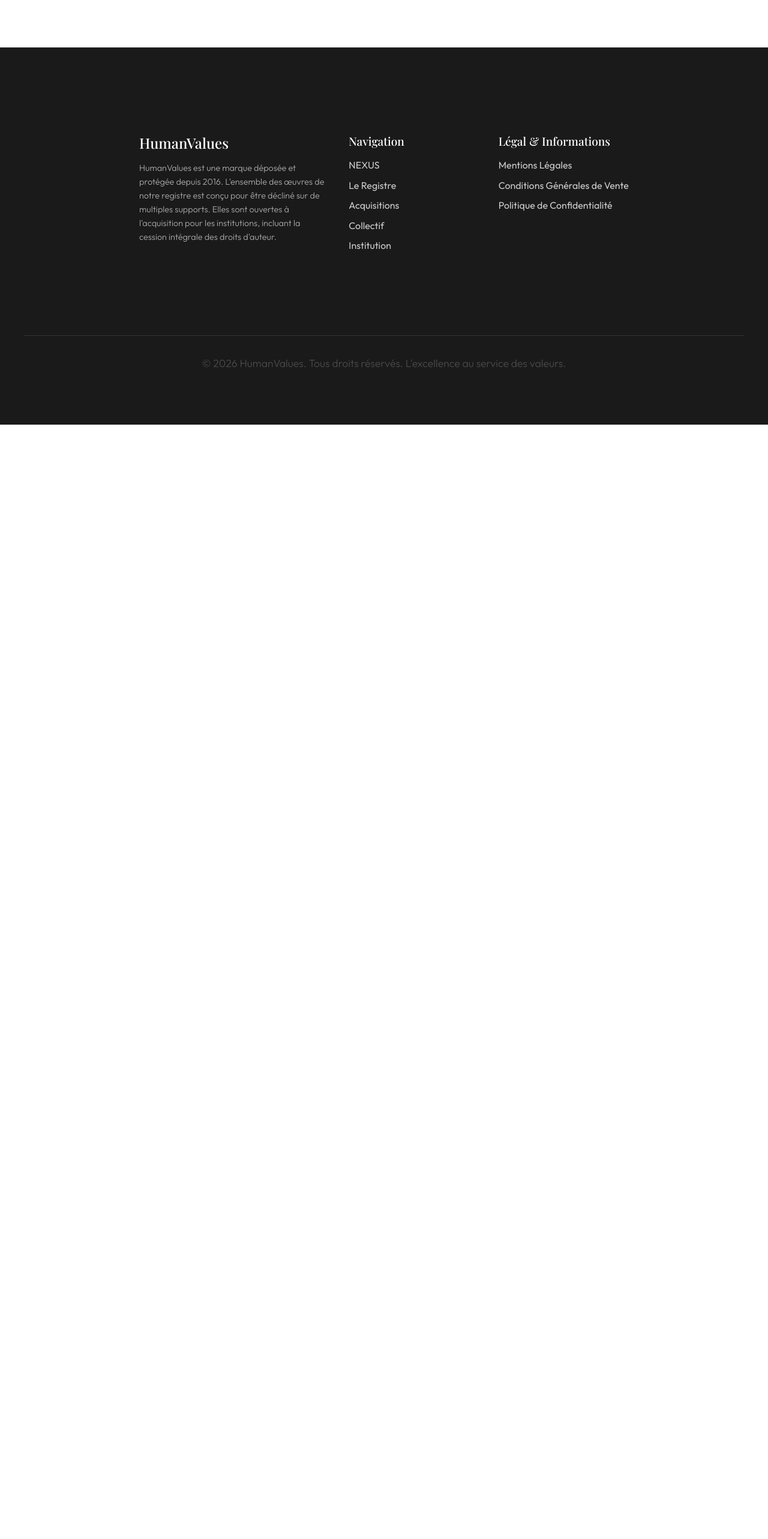
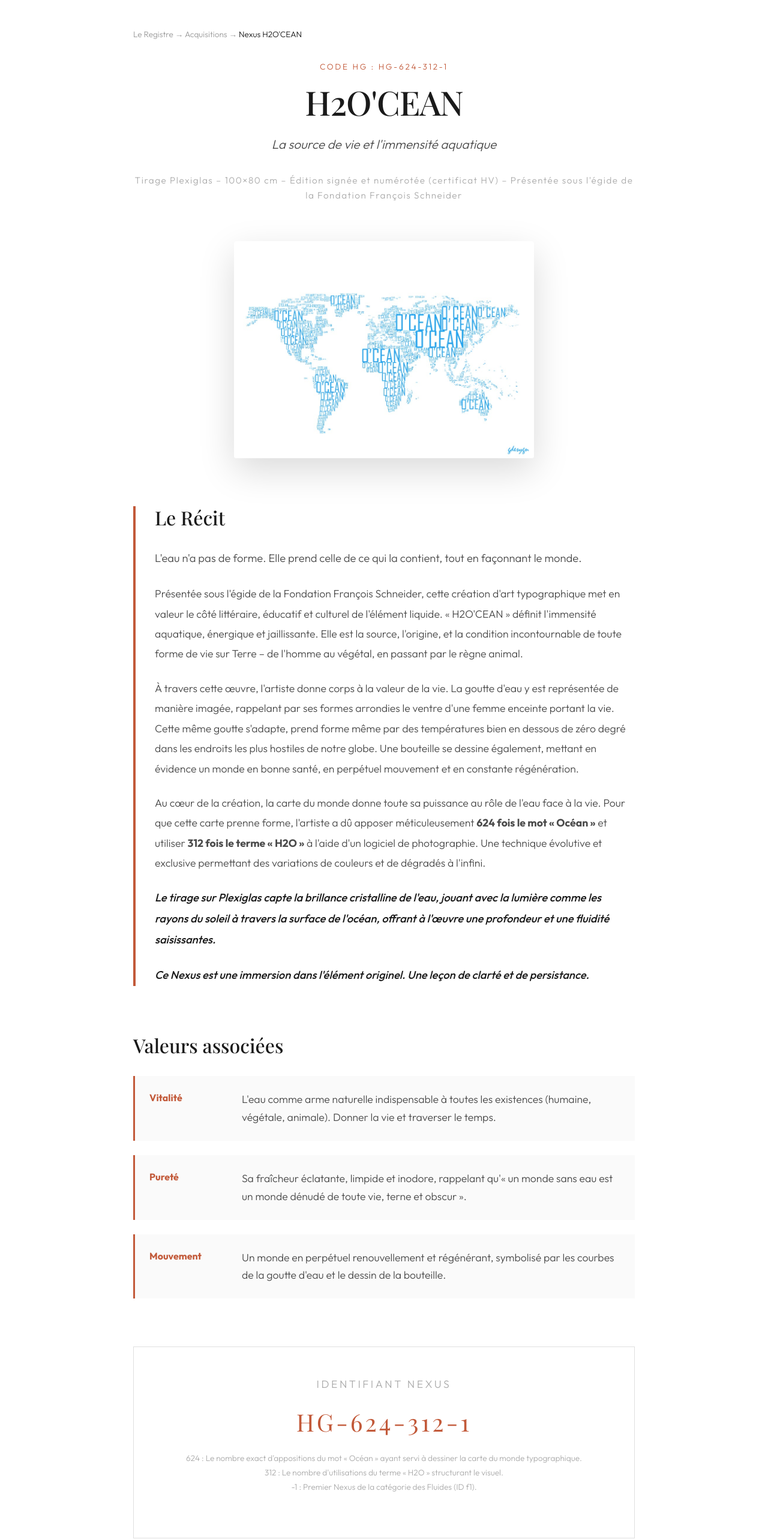
Before and after one commit to gdesygn/humanvalues, a React (Vite) app: page /nexus/ocean in a window 1280 px wide. Shown: the part 120-2686 px from the top of the page at 60% size. Before the commit the page ends 828 px from the top, so only its background shows below. Built offline with nearby package versions, Linux system fonts and the light colour scheme; a web font is replaced by a local one.

Commit message:
feat: add Nexus page for H2O'CEAN

```diff
--- a/src/App.jsx
+++ b/src/App.jsx
@@ -15,6 +15,7 @@ import NexusAli from './pages/NexusAli';
 import NexusEiffel from './pages/NexusEiffel';
 import NexusResilience from './pages/NexusResilience';
 import NexusCantona from './pages/NexusCantona';
+import NexusOcean from './pages/NexusOcean';
 import Footer from './components/Footer';
 import './index.css';
 
@@ -69,6 +70,7 @@ function App() {
           <Route path="/nexus/eiffel" element={<NexusEiffel />} />
           <Route path="/nexus/resilience" element={<NexusResilience />} />
           <Route path="/nexus/cantona" element={<NexusCantona />} />
+          <Route path="/nexus/ocean" element={<NexusOcean />} />
         </Routes>
       </Layout>
     </Router>
--- a/src/pages/Galerie.jsx
+++ b/src/pages/Galerie.jsx
@@ -182,7 +182,7 @@ const ailes = [
     color: "#4FC3F7", // Bleu Ciel
     description: "Le mouvement immatériel, la grâce, l'océan, la trace éphémère dans l'eau.",
     artworks: [
-      { id: "f1", title: "H2O'CEAN", subject: "La Source", text: "L'immensité bleue, les vagues, la vie aquatique.", image: "/artworks/ocean_world.jpg" },
+      { id: "f1", title: "H2O'CEAN", subject: "La Source", text: "L'immensité bleue, les vagues, la vie aquatique.", image: "/artworks/ocean_world.jpg", nexusUrl: "/nexus/ocean" },
       { id: "f2", title: "VALEURS ET PROPRIETES", subject: "La Goutte", text: "L'étymologie de la mer, la fluidité de la typographie.", image: "/artworks/nexus_eau.jpg" }
     ]
   },
--- /dev/null
+++ b/src/pages/NexusOcean.jsx
@@ -0,0 +1,162 @@
+import React from 'react';
+import { Link } from 'react-router-dom';
+
+const NexusOcean = () => {
+  return (
+    <div style={{ maxWidth: '900px', margin: '0 auto', padding: '4rem 2rem 8rem' }}>
+
+      {/* Breadcrumb */}
+      <p style={{ fontSize: '0.85rem', color: '#999', marginBottom: '2rem' }}>
+        <Link to="/galerie" style={{ color: '#999', textDecoration: 'none' }}>Le Registre</Link>
+        {' → '}
+        <Link to="/collections" style={{ color: '#999', textDecoration: 'none' }}>Acquisitions</Link>
+        {' → '}
+        <span style={{ color: 'var(--hv-black)' }}>Nexus H2O'CEAN</span>
+      </p>
+
+      {/* Hero */}
+      <header style={{ textAlign: 'center', marginBottom: '4rem' }}>
+        <p style={{ fontSize: '0.85rem', letterSpacing: '0.2em', textTransform: 'uppercase', color: 'var(--hv-accent)', marginBottom: '1rem' }}>
+          Code HG : HG-624-312-1
+        </p>
+        <h1 style={{ fontSize: '3.5rem', lineHeight: '1.1', marginBottom: '1.5rem' }}>H2O'CEAN</h1>
+        <p style={{ fontSize: '1.3rem', fontStyle: 'italic', color: 'var(--hv-grey)', marginBottom: '2rem' }}>
+          La source de vie et l'immensité aquatique
+        </p>
+        <p style={{ fontSize: '0.95rem', color: '#aaa', letterSpacing: '0.1em' }}>
+          Tirage Plexiglas – 100×80 cm – Édition signée et numérotée (certificat HV) – Présentée sous l'égide de la Fondation François Schneider
+        </p>
+      </header>
+
+      {/* Visuel */}
+      <div style={{
+        position: 'relative',
+        width: '100%',
+        maxWidth: '500px',
+        margin: '0 auto 5rem auto',
+        borderRadius: '4px',
+        overflow: 'hidden',
+        boxShadow: '0 20px 60px rgba(0,0,0,0.15)',
+        backgroundColor: '#fafafa',
+        display: 'flex',
+        justifyContent: 'center',
+        alignItems: 'center'
+      }}>
+        <img
+          src="/artworks/ocean_world.jpg"
+          alt="Nexus H2O'CEAN"
+          style={{ width: '100%', display: 'block', maxHeight: '500px', objectFit: 'contain' }}
+        />
+      </div>
+
+      {/* Récit central */}
+      <section style={{ marginBottom: '5rem', borderLeft: '4px solid var(--hv-accent)', paddingLeft: '2rem' }}>
+        <h2 style={{ fontSize: '2rem', marginBottom: '2rem' }}>Le Récit</h2>
+
+        <p style={{ fontSize: '1.15rem', lineHeight: '1.9', marginBottom: '1.5rem', color: 'var(--hv-grey)' }}>
+          L'eau n'a pas de forme. Elle prend celle de ce qui la contient, tout en façonnant le monde.
+        </p>
+        <p style={{ fontSize: '1.1rem', lineHeight: '1.9', marginBottom: '1.5rem', color: 'var(--hv-grey)' }}>
+          Présentée sous l'égide de la Fondation François Schneider, cette création d'art typographique met en valeur le côté littéraire, éducatif et culturel de l'élément liquide. « H2O'CEAN » définit l'immensité aquatique, énergique et jaillissante. Elle est la source, l'origine, et la condition incontournable de toute forme de vie sur Terre – de l'homme au végétal, en passant par le règne animal.
+        </p>
+        <p style={{ fontSize: '1.1rem', lineHeight: '1.9', marginBottom: '1.5rem', color: 'var(--hv-grey)' }}>
+          À travers cette œuvre, l'artiste donne corps à la valeur de la vie. La goutte d'eau y est représentée de manière imagée, rappelant par ses formes arrondies le ventre d'une femme enceinte portant la vie. Cette même goutte s'adapte, prend forme même par des températures bien en dessous de zéro degré dans les endroits les plus hostiles de notre globe. Une bouteille se dessine également, mettant en évidence un monde en bonne santé, en perpétuel mouvement et en constante régénération.
+        </p>
+        <p style={{ fontSize: '1.1rem', lineHeight: '1.9', marginBottom: '1.5rem', color: 'var(--hv-grey)' }}>
+          Au cœur de la création, la carte du monde donne toute sa puissance au rôle de l'eau face à la vie. Pour que cette carte prenne forme, l'artiste a dû apposer méticuleusement <strong>624 fois le mot « Océan »</strong> et utiliser <strong>312 fois le terme « H2O »</strong> à l'aide d'un logiciel de photographie. Une technique évolutive et exclusive permettant des variations de couleurs et de dégradés à l'infini.
+        </p>
+        <p style={{ fontSize: '1.15rem', lineHeight: '1.9', fontStyle: 'italic', color: 'var(--hv-black)', fontWeight: '500' }}>
+          Le tirage sur Plexiglas capte la brillance cristalline de l'eau, jouant avec la lumière comme les rayons du soleil à travers la surface de l'océan, offrant à l'œuvre une profondeur et une fluidité saisissantes.
+        </p>
+        <p style={{ fontSize: '1.15rem', lineHeight: '1.9', fontStyle: 'italic', color: 'var(--hv-black)', fontWeight: '500' }}>
+          Ce Nexus est une immersion dans l'élément originel. Une leçon de clarté et de persistance.
+        </p>
+      </section>
+
+      {/* Valeurs */}
+      <section style={{ marginBottom: '5rem' }}>
+        <h2 style={{ fontSize: '2rem', marginBottom: '2rem' }}>Valeurs associées</h2>
+        <div style={{ display: 'grid', gap: '1.5rem' }}>
+          {[
+            {
+              valeur: 'Vitalité',
+              texte: "L'eau comme arme naturelle indispensable à toutes les existences (humaine, végétale, animale). Donner la vie et traverser le temps."
+            },
+            {
+              valeur: 'Pureté',
+              texte: "Sa fraîcheur éclatante, limpide et inodore, rappelant qu'« un monde sans eau est un monde dénudé de toute vie, terne et obscur »."
+            },
+            {
+              valeur: 'Mouvement',
+              texte: "Un monde en perpétuel renouvellement et régénérant, symbolisé par les courbes de la goutte d'eau et le dessin de la bouteille."
+            }
+          ].map((v) => (
+            <div key={v.valeur} style={{
+              display: 'flex',
+              gap: '1.5rem',
+              padding: '1.5rem',
+              backgroundColor: '#fafafa',
+              borderLeft: '3px solid var(--hv-accent)'
+            }}>
+              <strong style={{ minWidth: '130px', color: 'var(--hv-accent)', fontSize: '1rem' }}>{v.valeur}</strong>
+              <p style={{ margin: 0, color: 'var(--hv-grey)', lineHeight: '1.7' }}>{v.texte}</p>
+            </div>
+          ))}
+        </div>
+      </section>
+
+      {/* Code HG */}
+      <section style={{ marginBottom: '5rem', textAlign: 'center', padding: '3rem', border: '1px solid #e0e0e0' }}>
+        <p style={{ fontSize: '0.8', letterSpacing: '0.2em', textTransform: 'uppercase', color: '#aaa', marginBottom: '1rem' }}>
+          Identifiant Nexus
+        </p>
+        <p style={{ fontSize: '2.5rem', fontFamily: 'var(--font-heading)', color: 'var(--hv-accent)', letterSpacing: '0.1em', marginBottom: '1rem' }}>
+          HG-624-312-1
+        </p>
+        <p style={{ fontSize: '0.85rem', color: '#aaa', lineHeight: '1.8' }}>
+          624 : Le nombre exact d'appositions du mot « Océan » ayant servi à dessiner la carte du monde typographique.<br />
+          312 : Le nombre d'utilisations du terme « H2O » structurant le visuel.<br />
+          -1 : Premier Nexus de la catégorie des Fluides (ID f1).
+        </p>
+      </section>
+
+      {/* CTA Acquisition */}
+      <section style={{ textAlign: 'center', padding: '4rem 2rem', backgroundColor: 'var(--hv-black)', color: 'white' }}>
+        <p style={{ fontSize: '0.85rem', letterSpacing: '0.15em', textTransform: 'uppercase', color: '#aaa', marginBottom: '1rem' }}>
+          Édition signée XXL – 100×80 cm
+        </p>
+        <h2 style={{ fontSize: '2rem', color: 'white', marginBottom: '0.5rem' }}>Tirage Plexiglas – "H2O'CEAN"</h2>
+        <p style={{ fontStyle: 'italic', color: '#aaa', marginBottom: '2rem' }}>
+          La carte du monde typographique dédiée au thème de l'eau.<br /><br />
+          — Le Conseil des Nexus
+        </p>
+        <p style={{ fontStyle: 'italic', color: '#aaa', marginBottom: '2rem' }}>
+          Ce que vous emportez : non une simple œuvre d'art, mais une immersion dans la source de toute vie.
+        </p>
+        <p style={{ fontSize: '2.5rem', fontWeight: '600', color: 'white', marginBottom: '0.5rem' }}>890 €</p>
+        <p style={{ fontSize: '0.9rem', color: '#777', marginBottom: '2.5rem' }}>Livraison offerte France · Certificat HV inclus</p>
+        <Link
+          to="/collections"
+          style={{
+            display: 'inline-block',
+            padding: '1rem 2.5rem',
+            border: '1px solid white',
+            color: 'white',
+            textDecoration: 'none',
+            fontSize: '0.9rem',
+            letterSpacing: '0.08em',
+            textTransform: 'uppercase',
+            transition: 'all 0.3s ease'
+          }}
+          onMouseOver={e => { e.currentTarget.style.backgroundColor = 'white'; e.currentTarget.style.color = '#111'; }}
+          onMouseOut={e => { e.currentTarget.style.backgroundColor = 'transparent'; e.currentTarget.style.color = 'white'; }}
+        >
+          🖼️ Contacter la galerie
+        </Link>
+      </section>
+
+    </div>
+  );
+};
+
+export default NexusOcean;
```
